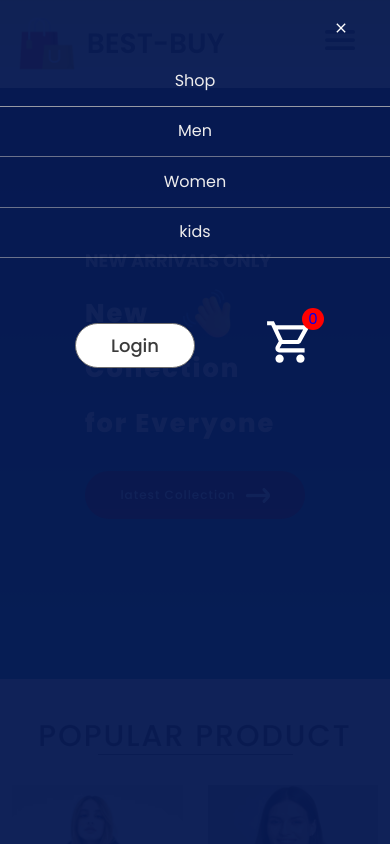
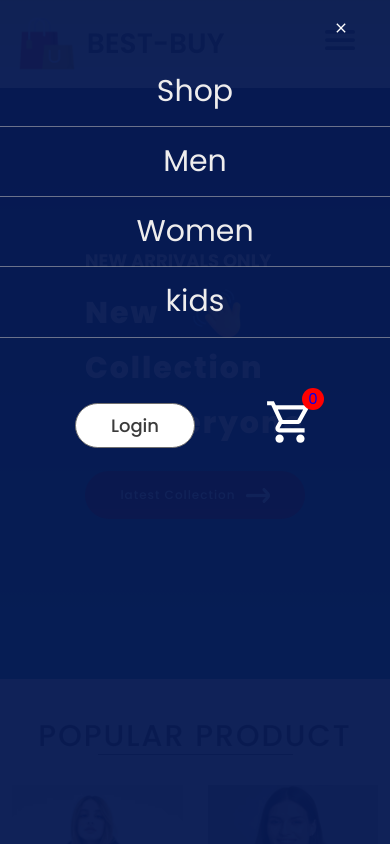
Before and after one commit to BashirAtta/best-buy, a React (Create React App) app: page / in a window 390 px wide. Both pictures are taken after a click on the item 340 px from the left and 44 px from the top of the page. Shown: the top 844 px of the page. Built offline with nearby package versions, Linux system fonts and the light colour scheme; a web font is replaced by a local one.

Commit message:
3rd commit

```diff
--- a/package.json
+++ b/package.json
@@ -11,7 +11,7 @@
     "react-dom": "^18.2.0",
     "react-icons": "^4.12.0",
     "react-router-dom": "^6.20.1",
-    "react-scripts": "5.0.1",
+    "react-scripts": "^5.0.1",
     "web-vitals": "^2.1.4"
   },
   "scripts": {
@@ -37,5 +37,8 @@
       "last 1 firefox version",
       "last 1 safari version"
     ]
+  },
+  "devDependencies": {
+    "@babel/plugin-proposal-private-property-in-object": "^7.21.11"
   }
 }
--- a/src/components/Hero/Hero.css
+++ b/src/components/Hero/Hero.css
@@ -54,7 +54,7 @@
 
 @media (max-width: 590px) {
   .hero h2 {
-    font-size: 20px;
+    font-size: 30px;
   }
   .hero {
     height: 70vh;
@@ -85,7 +85,7 @@
   }
 
   .hero p {
-    font-size: 1.6rem;
+    font-size: 30px;
     font-weight: 800;
     line-height: 55px;
   }
--- a/src/components/NavBar.css
+++ b/src/components/NavBar.css
@@ -239,6 +239,13 @@ li:active {
 }
 
 @media (width <= 414px) {
+  .sidebar-menu li {
+    height: 70px;
+    font-size: 30px;
+    display: flex;
+    align-items: center;
+    justify-content: center;
+  }
   .sideBar {
     width: 100%;
   }
--- a/src/components/NavBar.jsx
+++ b/src/components/NavBar.jsx
@@ -92,33 +92,36 @@ export const NavBar = () => {
               hideSideBar();
             }}
           >
-            <Link to="/">Shop</Link> {menu === "shop" && <hr />}
-            <hr />
+            <Link to="/">Shop</Link>
           </li>
+          <hr />
           <li
             onClick={() => {
               setMenu("men");
               hideSideBar();
             }}
           >
-            <Link to="/men">Men</Link> {menu === "men" && <hr />} <hr />
+            <Link to="/men">Men</Link>
           </li>
+          <hr />
           <li
             onClick={() => {
               setMenu("women");
               hideSideBar();
             }}
           >
-            <Link to="/women">Women</Link> {menu === "women" && <hr />} <hr />
+            <Link to="/women">Women</Link>
           </li>
+          <hr />
           <li
             onClick={() => {
               setMenu("kids");
               hideSideBar();
             }}
           >
-            <Link to="/kids">kids</Link> {menu === "kids" && <hr />} <hr />
+            <Link to="/kids">kids</Link>
           </li>
+          <hr />
         </ul>
         <div className="sidebar-login">
           <Link to="/LoginSignIn">
```
Also changed, not shown: 1 other file (tests, documents, lock files or other folders).
